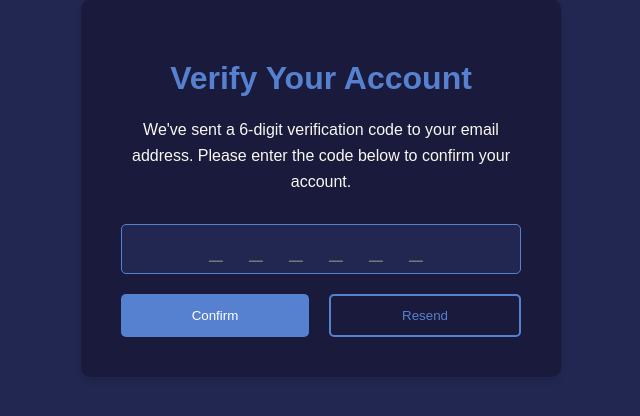
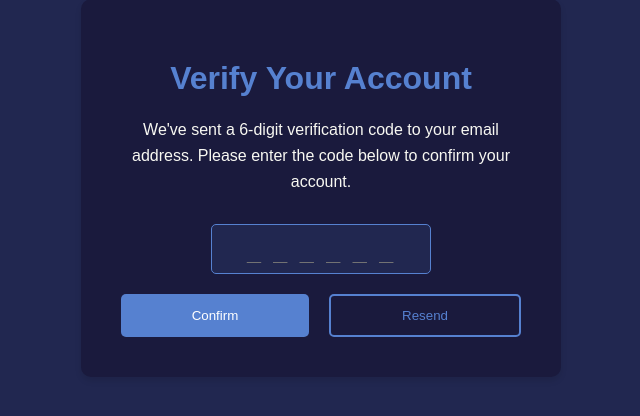
Before and after one commit to R-Owino/dropzy, a Flask app: page /confirm in a window 1280 px wide. Shown: the part 212-628 px from the top of the page, without its empty margins (319-959 px from the left). Run offline with Flask 3, Linux system fonts and the light colour scheme; the visitor is signed in with stand-in values (Sample User, id 1).

Commit message:
update: confirm page: - add a verification form that contains the verification input - handle input events, typing and pasting - alert a user when the email has been verified successfully

```diff
--- a/app/FlaskApp/templates/confirm.html
+++ b/app/FlaskApp/templates/confirm.html
@@ -35,6 +35,8 @@
         }
         .input-group {
             margin-bottom: 20px;
+            display: flex;
+            justify-content: center;
         }
         .input-group input {
             width: 100%;
@@ -45,8 +47,14 @@
             border-radius: 5px;
             box-sizing: border-box;
             text-align: center;
-            letter-spacing: 10px;
+        }
+        .verification-code-input {
+            letter-spacing: 12px;
+            font-family: monospace;
             font-size: 24px;
+            width: 100%;
+            max-width: 220px;
+            padding-left: 20px !important;
         }
         .button-group {
             display: flex;
@@ -73,6 +81,7 @@
             border: 2px solid #5681d0;
             color: #5681d0;
         }
+
         .resend-button:hover {
             background-color: #5681d0;
             color: white;
@@ -88,26 +97,96 @@
             Please enter the code below to confirm your account.
         </p>
 
-        <form action="{{ url_for('confirm.confirm') }}" method="post">
+        <form id="verification-form" action="{{ url_for('confirm.confirm') }}" method="post">
             <div class="input-group">
                 <input
                     type="text"
                     id="verification-code"
                     name="code"
                     maxlength="6"
-                    placeholder="_ _ _ _ _ _"
+                    placeholder="______"
+                    class="verification-code-input"
                     required
                 >
             </div>
 
             <div class="button-group">
-                <button type="submit" class="confirm-button">Confirm</button>
+                <button type="submit" id="confirm-button" class="confirm-button">Confirm</button>
                 <button type="button" class="resend-button" onclick="resendCode()">Resend</button>
             </div>
         </form>
     </div>
 
     <script>
+        const form = document.getElementById('verification-form');
+        const confirmButton = document.getElementById('confirm-button');
+        const verificationInput = document.getElementById('verification-code');
+
+        form.addEventListener('submit', function(e) {
+            e.preventDefault();
+
+            // Disable the form while processing
+            confirmButton.disabled = true;
+
+            // Create FormData from the form
+            const formData = new FormData(form);
+
+            // Send the request
+            fetch(form.action, {
+                method: 'POST',
+                body: formData,
+                // Add headers to ensure proper JSON handling
+                headers: {
+                    'Accept': 'application/json'
+                }
+            })
+            .then(response => {
+                // First check if the response is ok
+                if (!response.ok) {
+                    throw new Error('Network response was not ok');
+                }
+                // Then parse the JSON
+                return response.json();
+            })
+            .then(data => {
+
+                if (data.success) {
+                    // Show success message first
+                    alert('Email verified successfully!');
+
+                    // redirect with a slight delay to ensure the alert is shown
+                    setTimeout(() => {
+                        window.location.href = data.redirect_url;
+                    }, 10);
+                } else {
+                    // Handle error case
+                    alert(data.message || 'Verification failed. Please try again.');
+                    confirmButton.disabled = false;
+                }
+            })
+            .catch(error => {
+                console.error('Error during verification:', error);
+                alert('An error occurred during verification. Please try again.');
+                confirmButton.disabled = false;
+            });
+        });
+
+        // handle input events
+        verificationInput.addEventListener('input', function(e) {
+            let value = e.target.value.replace(/\D/g, '');
+            value = value.slice(0, 6);
+            e.target.value = value;
+        });
+
+        // handle pasting
+        verificationInput.addEventListener('paste', function(e) {
+            e.preventDefault();
+            let pasteData = (e.clipboardData || window.clipboardData).getData('text');
+            pasteData = pasteData.replace(/\D/g, '').slice(0, 6);
+            this.value = pasteData;
+        });
+
+        // resendCode function
         function resendCode() {
             fetch("{{ url_for('resend.resend_verification') }}", {
                 method: 'POST'
@@ -130,11 +209,6 @@
                 alert('Failed to resend verification code. Please try again.');
             });
         }
-
-        // Automatically add spaces between characters in verification input
-        document.getElementById('verification-code').addEventListener('input', function(e) {
-            e.target.value = e.target.value.replace(/\s/g, '').replace(/(.{1})/g, "$1 ").trim();
-        });
     </script>
 </body>
 </html>
```
